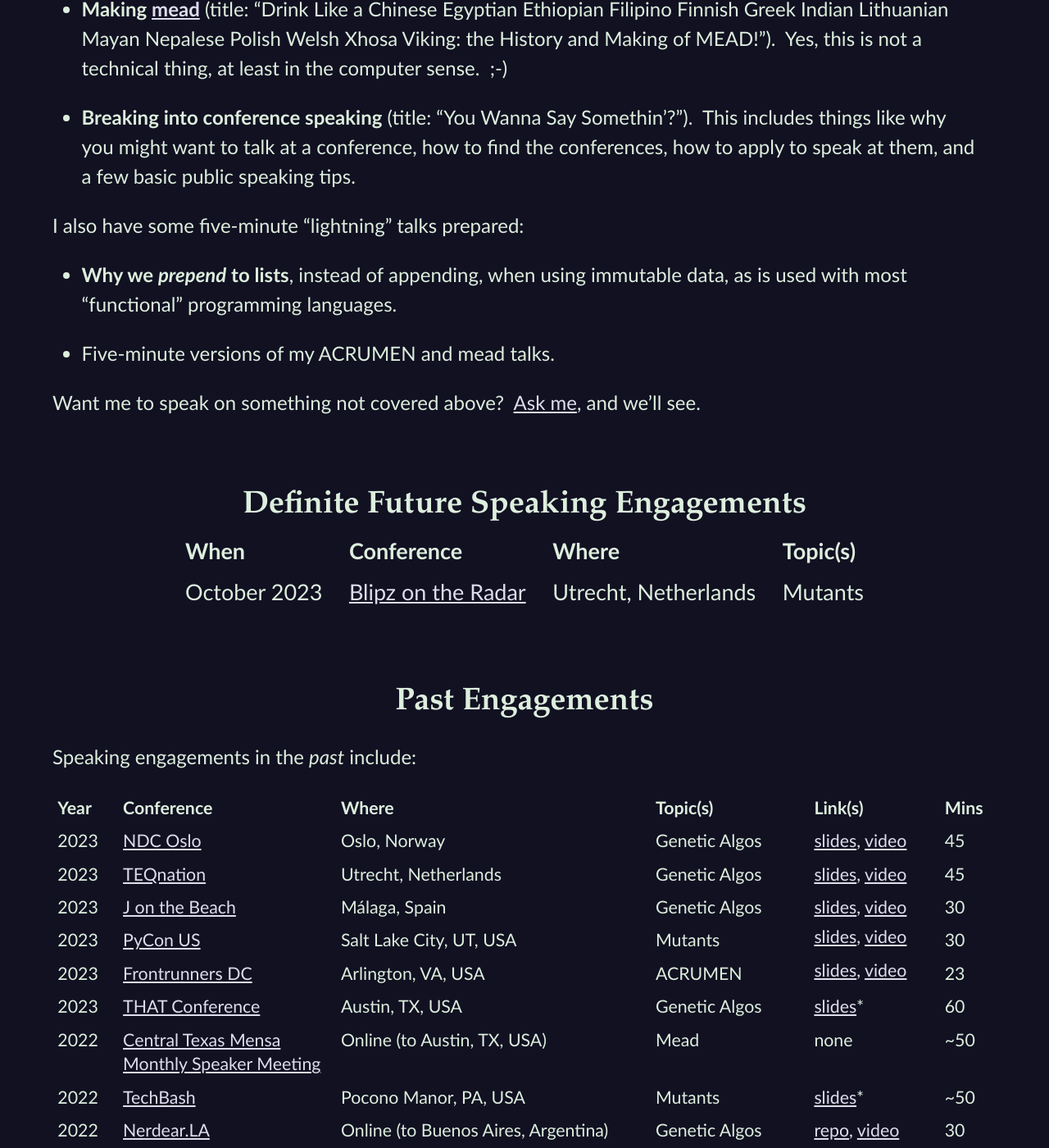
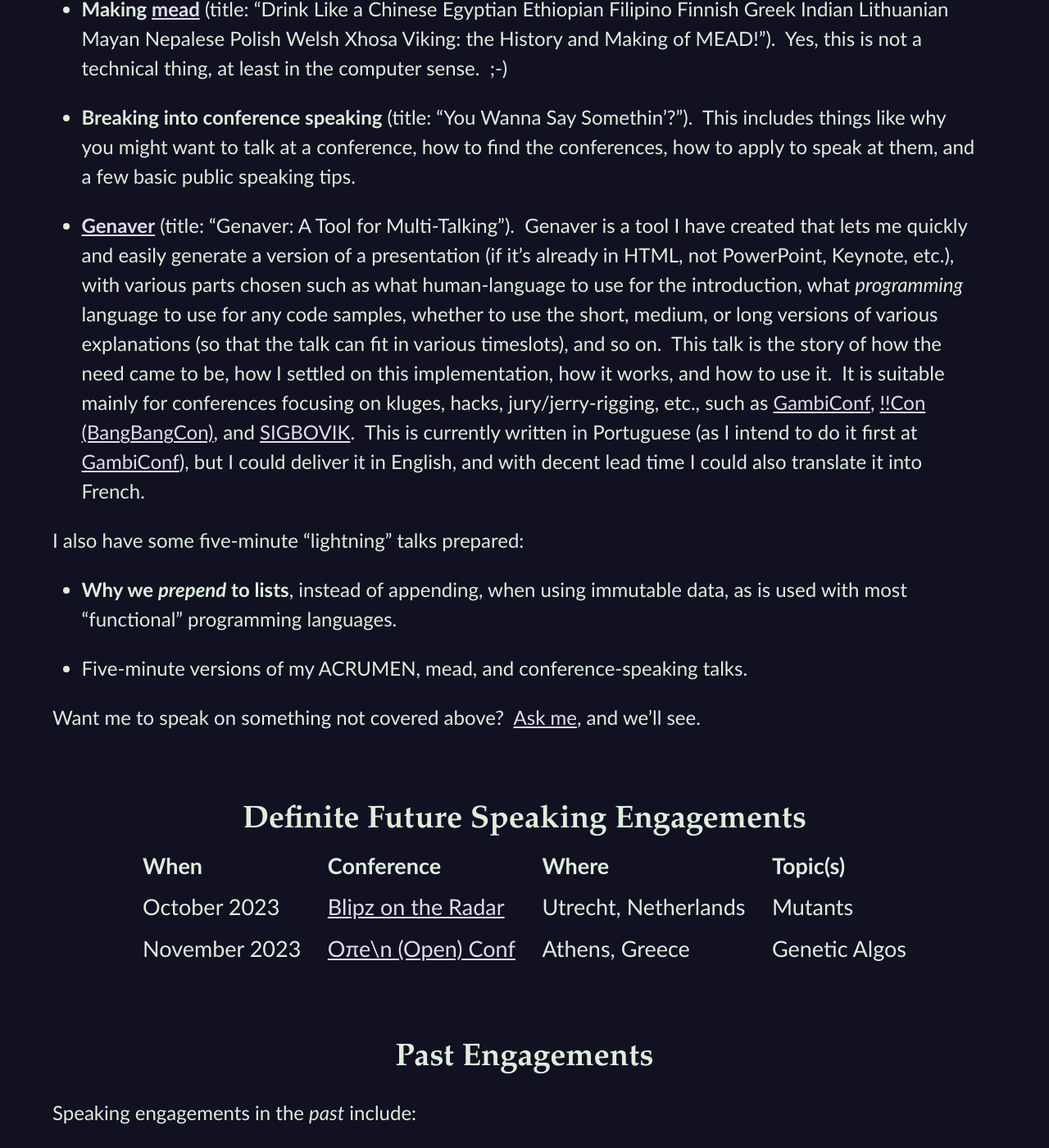
Before and after one commit to CodosaurusLLC/CodosaurusLLC.github.io, a Jekyll site: the page built from speaking.md, in a window 1280 px wide and 1400 px high, scrolled down 1323 px. Shown: the whole window at 82% size. Built offline with Jekyll 4.4.1, drawn with Linux system fonts in a browser that asks for light colours.

Commit message:
add Genaver talk and Open-Conf booking

```diff
--- a/speaking.md
+++ b/speaking.md
@@ -92,13 +92,45 @@ how to find the conferences,
 how to apply to speak at them,
 and a few basic public speaking tips.
 
+- **[Genaver](https://github.com/CodosaurusLLC/Genaver){:target="_new"}**
+(title: "Genaver: A Tool for Multi-Talking").&nbsp;
+Genaver is a tool I have created
+that lets me quickly and easily generate
+a version of a presentation
+(if it's already in HTML, not PowerPoint, Keynote, etc.),
+with various parts chosen
+such as
+what human-language to use for the introduction,
+what _programming_ language to use for any code samples,
+whether to use the short, medium, or long
+versions of various explanations
+(so that the talk can fit in various timeslots),
+and so on.&nbsp;
+This talk is the story of
+how the need came to be,
+how I settled on this implementation,
+how it works, and
+how to use it.&nbsp;
+It is suitable mainly for conferences focusing on
+kluges, hacks, jury/jerry-rigging, etc.,
+such as
+[GambiConf](https://gambiconf.dev/){:rel="nofollow" target="_new"},
+[!!Con (BangBangCon)](https://bangbangcon.com/){:rel="nofollow" target="_new"},
+and
+[SIGBOVIK](http://sigbovik.org/){:rel="nofollow" target="_new"}.&nbsp;
+This is currently written in Portuguese
+(as I intend to do it first at
+[GambiConf](https://gambiconf.dev/){:rel="nofollow" target="_new"}),
+but I could deliver it in English,
+and with decent lead time I could also translate it into French.
+
 I also have some five-minute "lightning" talks prepared:
 
 - **Why we _prepend_ to lists**, instead of appending,
 when using immutable data,
 as is used with most "functional" programming languages.
 
-- Five-minute versions of my ACRUMEN and mead talks.
+- Five-minute versions of my ACRUMEN, mead, and conference-speaking talks.
 
 <!--
 I'm also interested in putting together talks on
@@ -124,6 +156,7 @@ Want me to speak on something not covered above?&nbsp;
 |When||Conference||Where||Topic(s) |
 |-|
 |October&nbsp;2023||[Blipz on the Radar](https://www.blipz.io/){:rel="nofollow" target="_new"}||Utrecht, Netherlands||Mutants|
+|November&nbsp;2023||[Oπe\n (Open) Conf](https://www.open-conf.gr/){:rel="nofollow" target="_new"}||Athens, Greece||Genetic Algos|
 {:class="upcoming-engagements speaking"}
 
 <br/>
```
